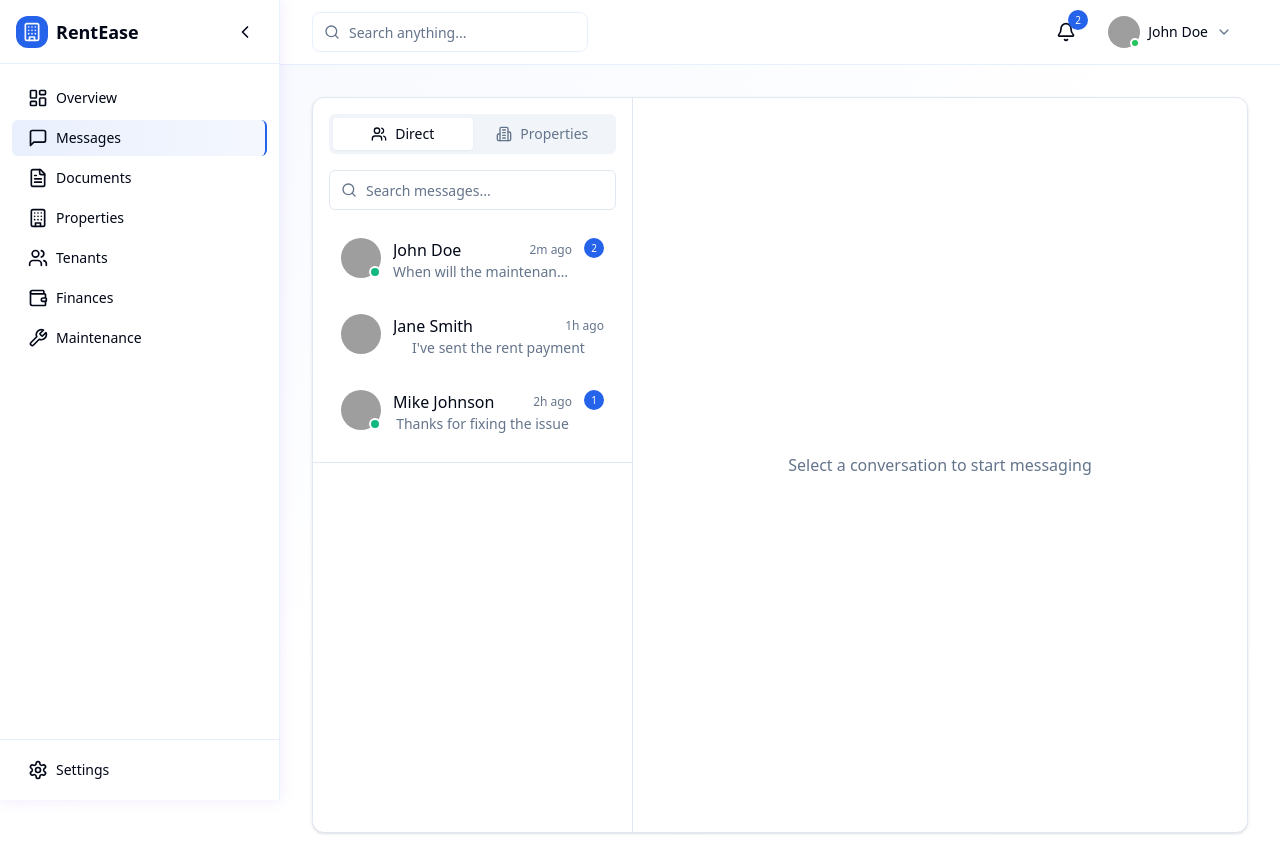
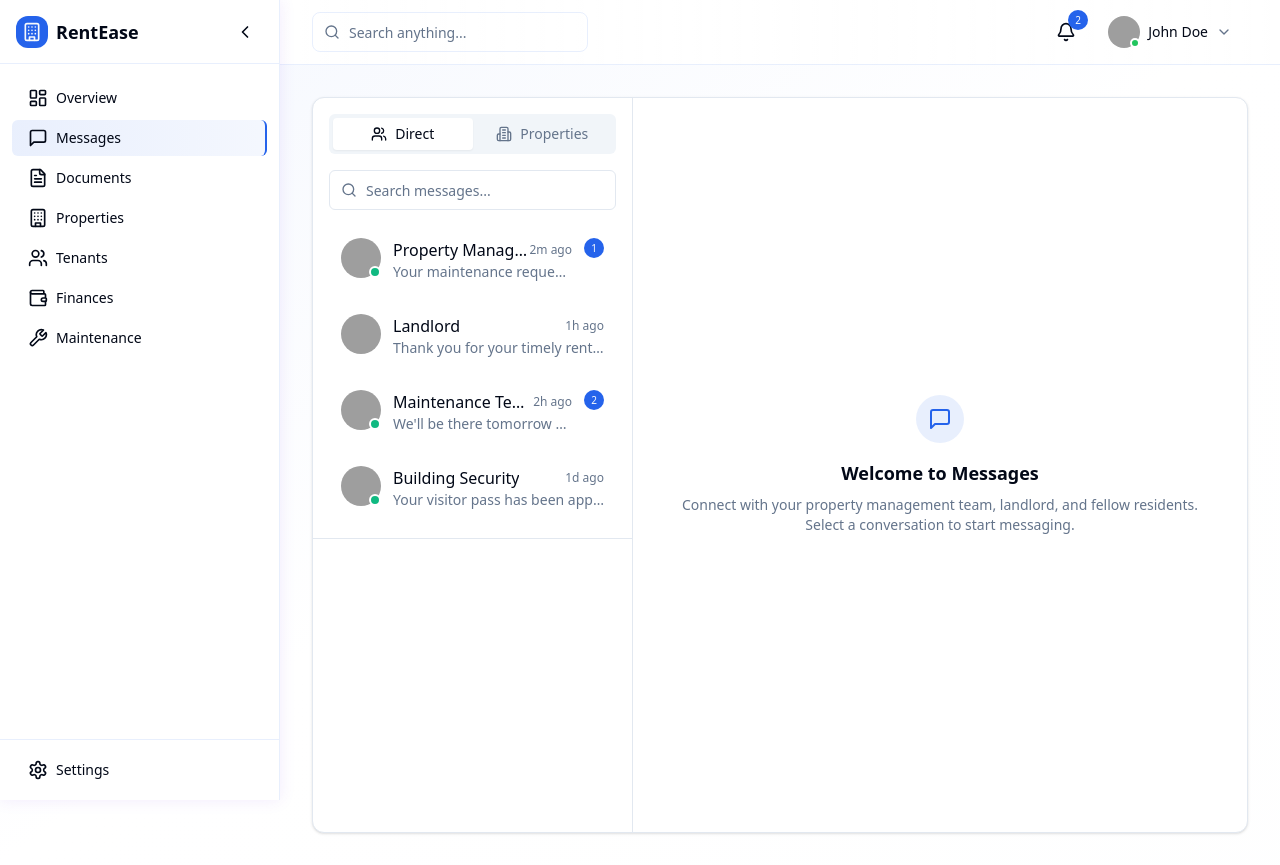
Before and after one commit to Bernard-Namangala/rent-management, a Next.js app: page /dashboard/landlord/messages in a window 1280 px wide. Built offline with nearby package versions, Linux system fonts and the light colour scheme; grey boxes are pictures that could not be loaded.

Commit message:
feat: complete tenant messaging and communication system

```diff
--- /dev/null
+++ b/app/dashboard/tenant/messages/page.tsx
@@ -0,0 +1,79 @@
+"use client";
+
+import { useState } from "react";
+import { Card } from "@/components/ui/card";
+import { Input } from "@/components/ui/input";
+import { Button } from "@/components/ui/button";
+import { Tabs, TabsContent, TabsList, TabsTrigger } from "@/components/ui/tabs";
+import { Search, Users, Building2 } from "lucide-react";
+import { ChatList } from "@/components/messages/ChatList";
+import { ChatView } from "@/components/messages/ChatView";
+import { PropertyGroupList } from "@/components/messages/PropertyGroupList";
+
+export default function TenantMessagesPage() {
+  const [selectedChat, setSelectedChat] = useState<string | null>(null);
+  const [selectedPropertyGroup, setSelectedPropertyGroup] = useState<
+    string | null
+  >(null);
+
+  return (
+    <div className="space-y-6">
+      {/* Header */}
+      <div>
+        <h1 className="text-2xl font-semibold">Messages</h1>
+        <p className="text-sm text-muted-foreground">
+          Communicate with your landlord and property management
+        </p>
+      </div>
+
+      {/* Chat Interface */}
+      <Card className="h-[calc(100vh-12rem)]">
+        <div className="flex h-full">
+          {/* Sidebar */}
+          <div className="w-80 border-r">
+            <div className="p-4 border-b">
+              <Tabs defaultValue="direct" className="w-full">
+                <TabsList className="w-full">
+                  <TabsTrigger value="direct" className="flex-1">
+                    <Users className="h-4 w-4 mr-2" />
+                    Direct
+                  </TabsTrigger>
+                  <TabsTrigger value="property" className="flex-1">
+                    <Building2 className="h-4 w-4 mr-2" />
+                    Property
+                  </TabsTrigger>
+                </TabsList>
+
+                <div className="mt-4">
+                  <div className="relative">
+                    <Search className="absolute left-3 top-1/2 h-4 w-4 -translate-y-1/2 text-muted-foreground" />
+                    <Input placeholder="Search messages..." className="pl-9" />
+                  </div>
+                </div>
+
+                <TabsContent value="direct" className="mt-4">
+                  <ChatList
+                    selectedChat={selectedChat}
+                    onSelectChat={setSelectedChat}
+                  />
+                </TabsContent>
+
+                <TabsContent value="property" className="mt-4">
+                  <PropertyGroupList
+                    selectedGroup={selectedPropertyGroup}
+                    onSelectGroup={setSelectedPropertyGroup}
+                  />
+                </TabsContent>
+              </Tabs>
+            </div>
+          </div>
+
+          {/* Chat View */}
+          <div className="flex-1">
+            <ChatView chatId={selectedChat} groupId={selectedPropertyGroup} />
+          </div>
+        </div>
+      </Card>
+    </div>
+  );
+}
--- a/components/messages/ChatList.tsx
+++ b/components/messages/ChatList.tsx
@@ -23,29 +23,38 @@ interface ChatListProps {
 const mockChats: Chat[] = [
   {
     id: "1",
-    name: "John Doe",
+    name: "Property Manager",
     avatar: "https://i.pravatar.cc/40?img=1",
-    lastMessage: "When will the maintenance be done?",
+    lastMessage: "Your maintenance request has been approved",
     timestamp: "2m ago",
-    unread: 2,
+    unread: 1,
     online: true,
   },
   {
     id: "2",
-    name: "Jane Smith",
+    name: "Landlord",
     avatar: "https://i.pravatar.cc/40?img=2",
-    lastMessage: "I've sent the rent payment",
+    lastMessage: "Thank you for your timely rent payment",
     timestamp: "1h ago",
     unread: 0,
     online: false,
   },
   {
     id: "3",
-    name: "Mike Johnson",
+    name: "Maintenance Team",
     avatar: "https://i.pravatar.cc/40?img=3",
-    lastMessage: "Thanks for fixing the issue",
+    lastMessage: "We'll be there tomorrow at 10 AM",
     timestamp: "2h ago",
-    unread: 1,
+    unread: 2,
+    online: true,
+  },
+  {
+    id: "4",
+    name: "Building Security",
+    avatar: "https://i.pravatar.cc/40?img=4",
+    lastMessage: "Your visitor pass has been approved",
+    timestamp: "1d ago",
+    unread: 0,
     online: true,
   },
 ];
--- a/components/messages/ChatView.tsx
+++ b/components/messages/ChatView.tsx
@@ -13,6 +13,7 @@ import {
   Phone,
   Video,
   Info,
+  MessageSquare,
 } from "lucide-react";
 
 interface Message {
@@ -86,8 +87,15 @@ export function ChatView({ chatId, groupId }: ChatViewProps) {
 
   if (!chatId && !groupId) {
     return (
-      <div className="h-full flex items-center justify-center text-muted-foreground">
-        Select a conversation to start messaging
+      <div className="flex h-full flex-col items-center justify-center p-8 text-center">
+        <div className="flex h-12 w-12 items-center justify-center rounded-full bg-primary/10">
+          <MessageSquare className="h-6 w-6 text-primary" />
+        </div>
+        <h3 className="mt-4 text-lg font-semibold">Welcome to Messages</h3>
+        <p className="mt-2 text-sm text-muted-foreground">
+          Connect with your property management team, landlord, and fellow
+          residents. Select a conversation to start messaging.
+        </p>
       </div>
     );
   }
--- a/components/messages/PropertyGroupList.tsx
+++ b/components/messages/PropertyGroupList.tsx
@@ -24,33 +24,33 @@ interface PropertyGroupListProps {
 const mockGroups: PropertyGroup[] = [
   {
     id: "1",
-    name: "Downtown Apartments",
-    image: "https://placehold.co/200x200/png?text=Downtown",
-    address: "123 Main St, New York",
-    lastMessage: "The lobby will be cleaned tomorrow",
+    name: "Sunset Apartments - Building A",
+    image: "https://placehold.co/200x200/png?text=Building+A",
+    address: "123 Main St, Apt 4B",
+    lastMessage: "Building maintenance scheduled for next week",
     timestamp: "5m ago",
-    unread: 3,
-    participants: 12,
+    unread: 2,
+    participants: 45,
   },
   {
     id: "2",
-    name: "Sunset Residences",
-    image: "https://placehold.co/200x200/png?text=Sunset",
-    address: "456 Ocean Ave, Miami",
-    lastMessage: "Monthly community meeting this Friday",
+    name: "Resident Community",
+    image: "https://placehold.co/200x200/png?text=Community",
+    address: "Sunset Apartments",
+    lastMessage: "Join us for the monthly resident meetup!",
     timestamp: "2h ago",
-    unread: 0,
-    participants: 8,
+    unread: 1,
+    participants: 120,
   },
   {
     id: "3",
-    name: "Park View Complex",
-    image: "https://placehold.co/200x200/png?text=Park",
-    address: "789 Park Rd, Los Angeles",
-    lastMessage: "New parking regulations starting next week",
+    name: "Floor 4 Group",
+    image: "https://placehold.co/200x200/png?text=Floor+4",
+    address: "4th Floor, Building A",
+    lastMessage: "Lost keys found in the hallway",
     timestamp: "1d ago",
-    unread: 1,
-    participants: 15,
+    unread: 0,
+    participants: 12,
   },
 ];
 
```
